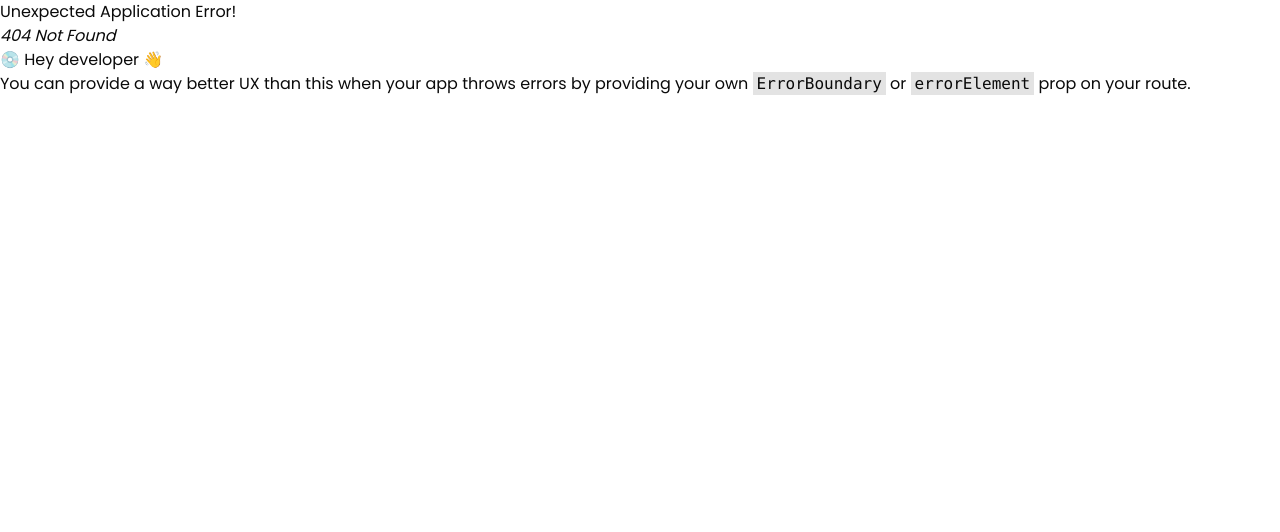
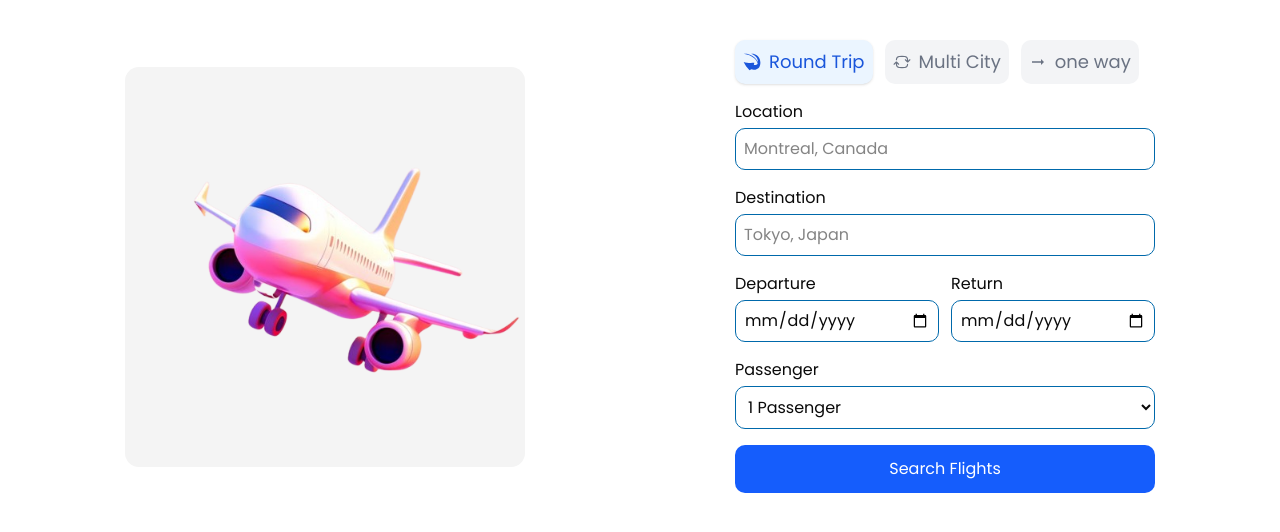
Before and after one commit to Abdulrahmanfawzy/Safarni-team-2, a React (Vite) app: page /Flight_booking in a window 1280 px wide. Before the commit this address had no page. Shown: the top 532 px of the page. Built offline with nearby package versions, Linux system fonts and the light colour scheme.

Commit message:
last changes

```diff
--- a/package.json
+++ b/package.json
@@ -28,6 +28,7 @@
         "react": "^19.2.0",
         "react-dom": "^19.2.0",
         "react-hook-form": "^7.71.1",
+        "react-icons": "^5.5.0",
         "react-redux": "^9.2.0",
         "react-router-dom": "^7.13.0",
         "recharts": "^3.7.0",
--- a/src/App.tsx
+++ b/src/App.tsx
@@ -22,6 +22,7 @@ import PaymentPage from "./components/pages/payment/PaymentPage";
 import PaymentSuccess from "./components/pages/payment/PaymentSuccess";
 import FilterPage from "./pages/filter/Filter";
 import ResultPage from "./components/common/ResultPage";
+import Flight_page from "./pages/Flight_booking/Flight_page";
 
 const router = createBrowserRouter([
   {
@@ -121,6 +122,10 @@ const router = createBrowserRouter([
     path: "new-pass",
     element: <NewPass />,
   },
+  {
+    path: "Flight_booking",
+    element:<Flight_page/>
+  }
 ]);
 
 const App = () => {
--- a/src/components/home/Categories.tsx
+++ b/src/components/home/Categories.tsx
@@ -12,7 +12,7 @@ type Category = {
 };
 
 const categories: Category[] = [
-  { title: "Flight", image: flight, href: "/" },
+  { title: "Flight", image: flight, href: "/Flight_booking" },
   { title: "Cars", image: cars, href: "/" },
   { title: "Tours", image: tours, href: "/" },
   { title: "Hotel", image: hotel, href: "/hotel_booking" },
--- /dev/null
+++ b/src/pages/Flight_booking/Flight_page.tsx
@@ -0,0 +1,151 @@
+import React from 'react'
+import planeph from "../../assets/images/plane-ph.png"
+import { useForm } from "react-hook-form";
+import { HiArrowPathRoundedSquare } from "react-icons/hi2";
+import { GiReturnArrow } from "react-icons/gi";
+import { MdArrowRightAlt } from "react-icons/md";
+
+export default function Flight_page() {
+
+  type FormValues = {
+    tripType: "round" | "multi" | "one";
+    location: string;
+    destination: string;
+    departure: string;
+    returnDate: string;
+    passengers: string;
+  };
+
+  const { register, setValue, watch, handleSubmit } = useForm<FormValues>({
+    defaultValues: {
+      tripType: "round",
+      passengers: "1"
+    },
+  });
+
+  const tripTypes = [
+    {
+      id: "round",
+      label: "Round Trip",
+      icon: <GiReturnArrow />
+    },
+    {
+      id: "multi",
+      label: "Multi City",
+      icon: <HiArrowPathRoundedSquare />
+    },
+    {
+      id: "one",
+      label: "one way",
+      icon: <MdArrowRightAlt />
+    },
+  ];
+
+  const active = watch("tripType");
+
+  const onSubmit = (data: FormValues) => {
+    console.log(data);
+  };
+
+  return (
+    <section className="main_container flex items-center justify-around p-5 mt-5">
+
+
+      <section className="plane-ph w-100 rounded-xl bg-[#F4F4F4]">
+        <img src={planeph} alt="" />
+      </section>
+
+
+      <section className='booking_form w-[420px]'>
+
+        <form onSubmit={handleSubmit(onSubmit)} className="space-y-4">
+
+          <div className="trip_type flex  ">
+            {tripTypes.map((tap) => (
+              <button
+                type="button"
+                key={tap.id}
+                onClick={() => setValue("tripType", tap.id)}
+                className={`rounded-lg transition text-[#1A56DB] font-medium bg-[#EBF5FF] mr-3 p-2
+                  ${active === tap.id ?  " shadow" : "  bg-gray-100 text-gray-500"}
+                `}
+              >
+                <div className="flex gap-2 items-center text-lg">
+                  {tap.icon}
+                  {tap.label}
+                </div>
+              </button>
+            ))}
+          </div>
+
+
+          <div>
+            <label className="block mb-1">Location</label>
+            <input
+              type="text"
+              placeholder="Montreal, Canada"
+              {...register("location", { required: true })}
+              className="w-full border rounded-lg p-2"
+            />
+          </div>
+
+
+          <div>
+            <label className="block mb-1">Destination</label>
+            <input
+              type="text"
+              placeholder="Tokyo, Japan"
+              {...register("destination", { required: true })}
+              className="w-full border rounded-lg p-2"
+            />
+          </div>
+
+
+          <div className="grid grid-cols-2 gap-3">
+            <div>
+              <label className="block mb-1">Departure</label>
+              <input
+                type="date"
+                {...register("departure")}
+                className="w-full border rounded-lg p-2"
+              />
+            </div>
+
+            {active !== "one" && (
+              <div>
+                <label className="block mb-1">Return</label>
+                <input
+                  type="date"
+                  {...register("returnDate")}
+                  className="w-full border rounded-lg p-2"
+                />
+              </div>
+            )}
+          </div>
+
+
+          <div>
+            <label className="block mb-1">Passenger</label>
+            <select
+              {...register("passengers")}
+              className="w-full border rounded-lg p-2"
+            >
+              <option value="1">1 Passenger</option>
+              <option value="2">2 Passengers</option>
+              <option value="3">3 Passengers</option>
+            </select>
+          </div>
+
+
+          <button
+            type="submit"
+            className="w-full bg-blue-600 text-white py-3 rounded-lg font-medium"
+          >
+            Search Flights
+          </button>
+
+        </form>
+      </section>
+    </section>
+  )
+}
```
Also changed, not shown: src/assets/images/plane-ph.png (added), 1 other file (tests, documents, lock files or other folders).
